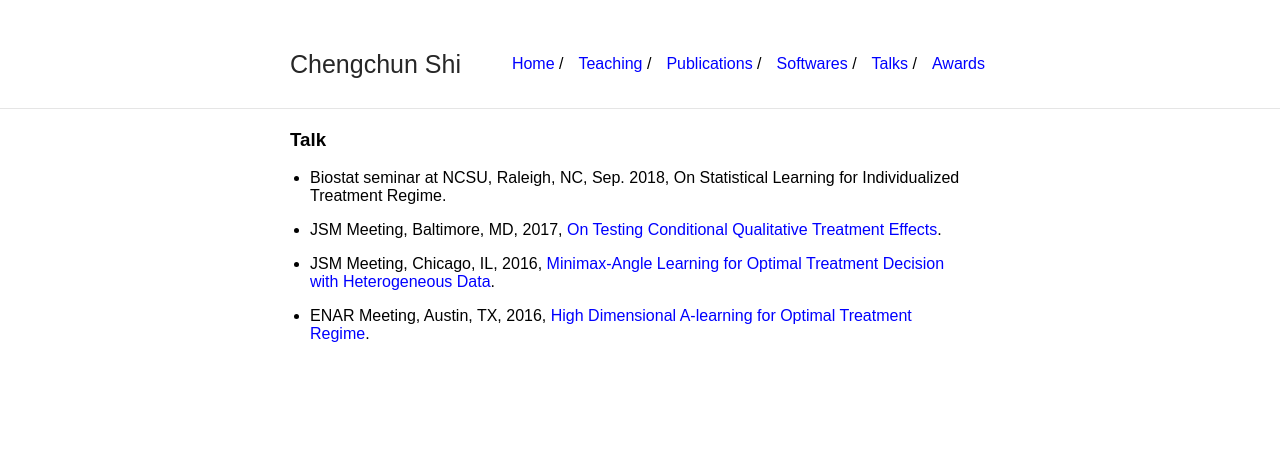
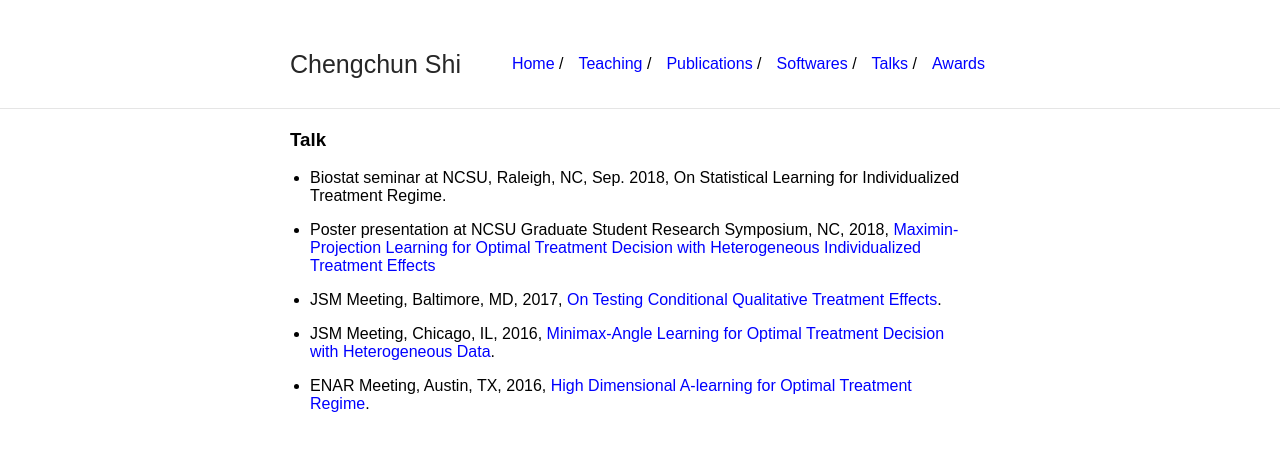
Before and after one commit to callmespring/callmespring.github.io, a Jekyll site: the page built from talk.md, in a window 1280 px wide. Shown: the top 451 px of the page. Built offline with Jekyll 4.4.1, drawn with Linux system fonts in a browser that asks for light colours.

Commit message:
Add files via upload

```diff
--- a/talk.md
+++ b/talk.md
@@ -7,6 +7,9 @@ title: Talk
 
 * Biostat seminar at NCSU, Raleigh, NC, Sep. 2018, On Statistical Learning for Individualized Treatment Regime.
 
+* Poster presentation at NCSU Graduate Student Research Symposium, NC, 2018, [Maximin-Projection Learning for Optimal Treatment Decision with Heterogeneous
+Individualized Treatment Effects](./slides/NCSU2018.pdf)
+
 * JSM Meeting, Baltimore, MD, 2017, [On Testing Conditional Qualitative Treatment Effects](./slides/JSM2017.pdf).
 
 * JSM Meeting, Chicago, IL, 2016, [Minimax-Angle Learning for Optimal Treatment Decision with Heterogeneous Data](./slides/JSM2016.pdf).
```
